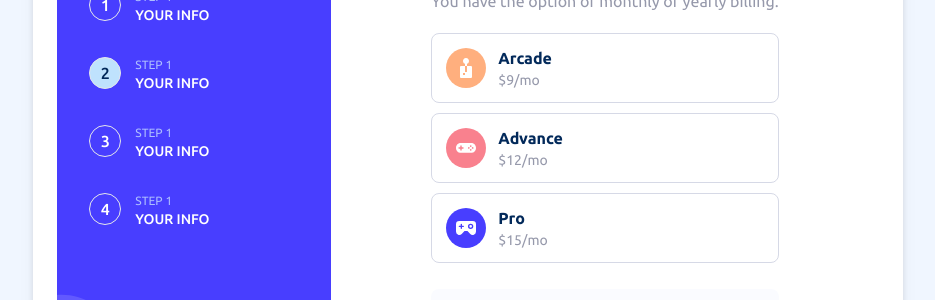
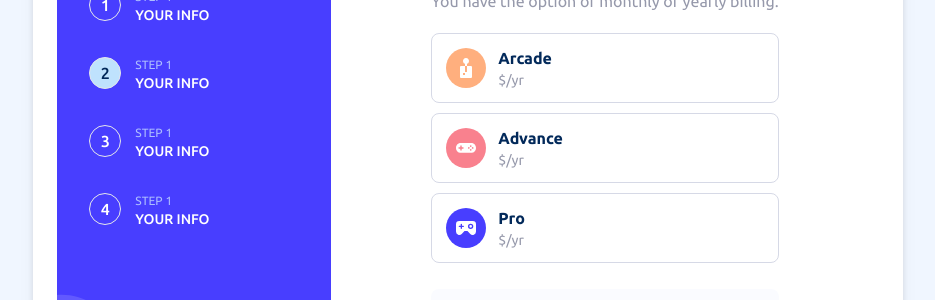
Before and after one commit to Jahan-Shah/multi-step-form, a Vue app: page /plan in a window 1280 px wide. Shown: the part 165-465 px from the top of the page, without its empty margins (172-1107 px from the left). Built offline with nearby package versions, Linux system fonts and the light colour scheme.

Commit message:
in progress

```diff
--- a/src/store.js
+++ b/src/store.js
@@ -1,13 +1,36 @@
 import { defineStore } from "pinia";
-import { ref } from "vue";
+import { ref, watch } from "vue";
 
 export const useStore = defineStore("store", () => {
   const name = ref("");
   const email = ref("");
   const phoneNumber = ref();
   const plan = ref("");
-  const planPrice = ref()
-  const duration = ref("monthly");
+  const planPrice = ref();
+  const duration = ref("Monthly");
+  const addOns = ref([]);
+  const addOnPrice = ref([]);
+
+  const totalAddOn = () => {
+    addOnPrice.value = addOns.value.map(addOn => addOn.price);
+    addOnPrice.value = addOnPrice.value.reduce((acc, curr) => acc + curr, 0);
+  }
+
+  watch(addOns, totalAddOn)
+
+  const setDuration = () => {
+    if (duration.value === 'Monthly') {
+      duration.value = 'Yearly';
+      addOns.value.price = addOns.value.map((addOn) => addOn.price *= 10);
+      totalAddOn();
+      planPrice.value *= 10;
+    } else if (duration.value === 'Yearly') {
+      duration.value = 'Monthly';
+      addOns.value.price = addOns.value.map((addOn) => addOn.price /= 10);
+      totalAddOn();
+      planPrice.value /= 10;
+    }
+  }
 
   return {
     name,
@@ -16,5 +39,8 @@
     plan,
     planPrice,
     duration,
+    addOns,
+    addOnPrice,
+    setDuration,
   }
-})
+});
```
